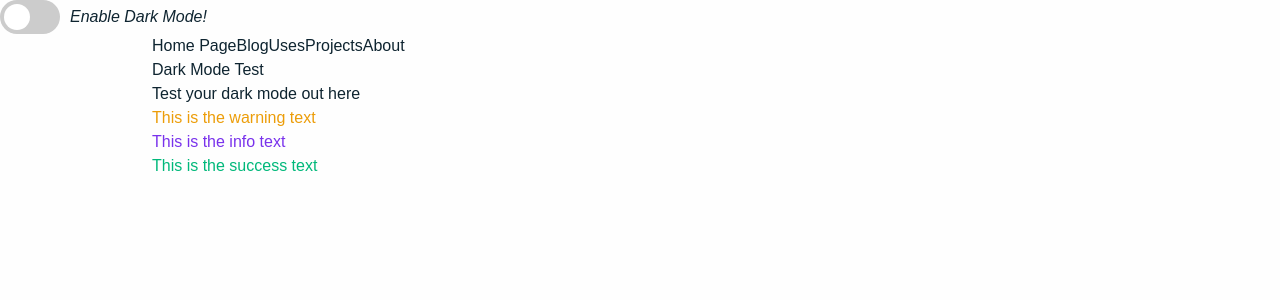
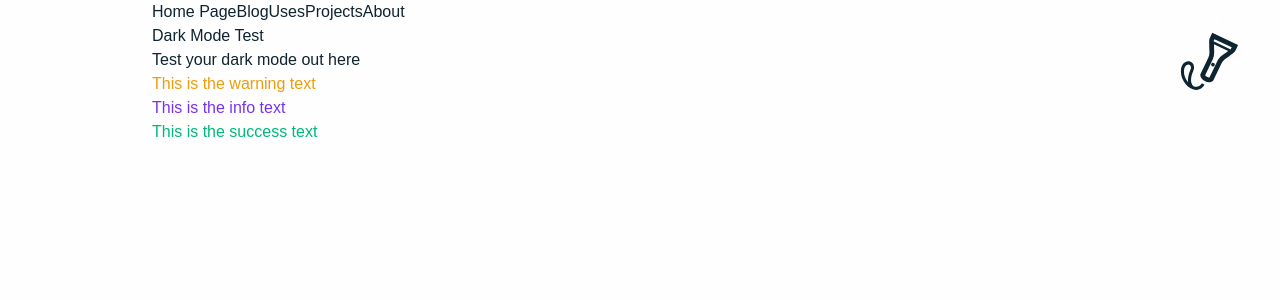
Before and after one commit to thefrugaldev/blog-v2, a Next.js app: page /dark-mode-test in a window 1280 px wide. Shown: the top 300 px of the page. Built offline with nearby package versions, Linux system fonts and the light colour scheme.

Commit message:
💡 add toggle icon for dark mode

```diff
--- a/src/pages/uses.tsx
+++ b/src/pages/uses.tsx
@@ -2,7 +2,18 @@ import React, { FC } from 'react';
 import Layout from '../shared/components/layout';
 
 const UsesPage: FC = () => {
-  return <Layout>Uses page</Layout>;
+  return (
+    <Layout>
+      Uses page
+      <h1>Current Attribution Requirements:</h1>
+      <ul>
+        <li>
+          <a href="https://iconmonstr.com/">iconmonstr</a> - Not sure if
+          required
+        </li>
+      </ul>
+    </Layout>
+  );
 };
 
 export default UsesPage;
--- /dev/null
+++ b/src/shared/assets/vectors/flashlight.tsx
@@ -0,0 +1,33 @@
+import React, { FC } from 'react';
+import { Vector } from './vector';
+
+interface FlashlightSvgProps {
+  isOn: boolean;
+}
+
+const FlashlightSvg: FC<Vector & FlashlightSvgProps> = ({
+  height,
+  width,
+  isOn,
+}) => {
+  return (
+    <svg
+      xmlns="http://www.w3.org/2000/svg"
+      viewBox="217.367 139.904 66.85 74.579"
+      width={width}
+      height={height}
+    >
+      <path
+        d="M217.367 196.173c0 4.318 1.63 8.789 4.622 12.435 2.923 3.56 6.871 5.875 10.753 5.875 3.208 0 6.613-2.061 8.167-5.157l-2.656-1.538c-2.49 4.487-7.617 4.456-9.647 1.365-1.841-2.81-1.467-7.726 1.033-13.485 2.383-5.499-.787-9.666-4.937-9.666-3.682-.002-7.335 3.333-7.335 10.171zm3.298-2.616c.436-2.182 1.725-4.516 4.037-4.516 1.985 0 3.641 1.967 2.146 5.411-2.082 4.803-2.836 9.11-2.243 12.538-3.18-3.694-4.878-8.742-3.94-13.433zm25.465-30.85c-1.028 2.168-.554 5.167-.365 14.432.038 1.839-.35 3.66-1.139 5.321l-7.892 16.435c-.499 2.271 1.5 5.449 4.772 7.003 3.146 1.494 6.574.988 8.069-.905l7.894-16.437c.786-1.661 1.883-3.146 3.331-4.281 7.254-5.601 9.959-7.15 11.018-9.377l2.407-5.084-25.683-12.189-2.412 5.082zm18.2 12.897c-1.429 1.099-3.407 2.585-6.454 4.937-1.957 1.533-3.537 3.547-4.693 5.98l-7.427 15.46c-.424.09-1.249.095-2.225-.369-1.106-.526-1.741-1.301-2.004-1.772l7.375-15.352a16.665 16.665 0 001.599-7.453c-.08-3.814-.158-6.314-.204-8.093l14.033 6.662zm3.586-3.542l-1.018 2.14-17.124-8.127 1.019-2.141 17.123 8.128zm-17.088 17.996a1.778 1.778 0 11-.843-2.369 1.784 1.784 0 01.843 2.369z"
+        fill={isOn ? '#fefefe' : '#0E2430'}
+      />
+      <path
+        strokeWidth={2}
+        stroke={isOn ? '#ffec41' : '#fff'}
+        d="M254.827 154.579l-.512-14.676M260.352 156.358l5.738-13.516M272.969 162.681l11.248-9.438M268.184 159.857l6.206-13.308"
+      />
+    </svg>
+  );
+};
+
+export default FlashlightSvg;
--- /dev/null
+++ b/src/shared/assets/vectors/vector.ts
@@ -0,0 +1,4 @@
+export interface Vector {
+  width: number;
+  height: number;
+}
--- a/src/shared/components/layout/components/dark-mode-toggle/dark-mode-toggle.tsx
+++ b/src/shared/components/layout/components/dark-mode-toggle/dark-mode-toggle.tsx
@@ -1,5 +1,6 @@
 import React, { FC, useState } from 'react';
 import styled from 'styled-components';
+import FlashlightSvg from '../../../../assets/vectors/flashlight';
 
 const ThemeSwitchWrapper = styled.div`
   display: flex;
@@ -14,8 +15,9 @@ const ThemeSwitchWrapper = styled.div`
 const ThemeSwitch = styled.label`
   display: inline-block;
   height: 34px;
-  position: relative;
+  position: absolute;
   width: 60px;
+  right: 75px;
 
   input {
     display: none;
@@ -30,34 +32,9 @@ const ThemeSwitch = styled.label`
   }
 `;
 
-const Slider = styled.div`
-  background-color: #ccc;
-  bottom: 0;
+const FlashlightWrapper = styled.div`
+  margin: 2rem;
   cursor: pointer;
-  left: 0;
-  position: absolute;
-  right: 0;
-  top: 0;
-  transition: 0.4s;
-
-  &:before {
-    background-color: #fff;
-    bottom: 4px;
-    content: '';
-    height: 26px;
-    left: 4px;
-    position: absolute;
-    transition: 0.4s;
-    width: 26px;
-  }
-
-  &.round {
-    border-radius: 34px;
-
-    &:before {
-      border-radius: 50%;
-    }
-  }
 `;
 
 interface DarkModeToggleProps {
@@ -85,9 +62,10 @@ const DarkModeToggle: FC<DarkModeToggleProps> = ({
           checked={active}
           onChange={handleChange}
         />
-        <Slider className="slider round"></Slider>
+        <FlashlightWrapper>
+          <FlashlightSvg height={75} width={75} isOn={active} />
+        </FlashlightWrapper>
       </ThemeSwitch>
-      <em>Enable Dark Mode!</em>
     </ThemeSwitchWrapper>
   );
 };
--- a/theme.js
+++ b/theme.js
@@ -11,6 +11,14 @@ const palette = {
   darkWarning: '#F8B53A',
   light: '#FEFEFE',
   dark: '#0E2430',
+};
+
+const getDarkMode = () => {
+  return localStorage.getItem('darkMode') === 'true' || false;
+};
+
+const setDarkMode = (isDarkMode) => {
+  localStorage.setItem('darkMode', isDarkMode);
 };
 
 module.exports = {
@@ -29,4 +37,6 @@ module.exports = {
   },
 
   palette,
+  getDarkMode,
+  setDarkMode,
 };
```
Also changed, not shown: src/shared/assets/vectors/flashlight.svg (added).
